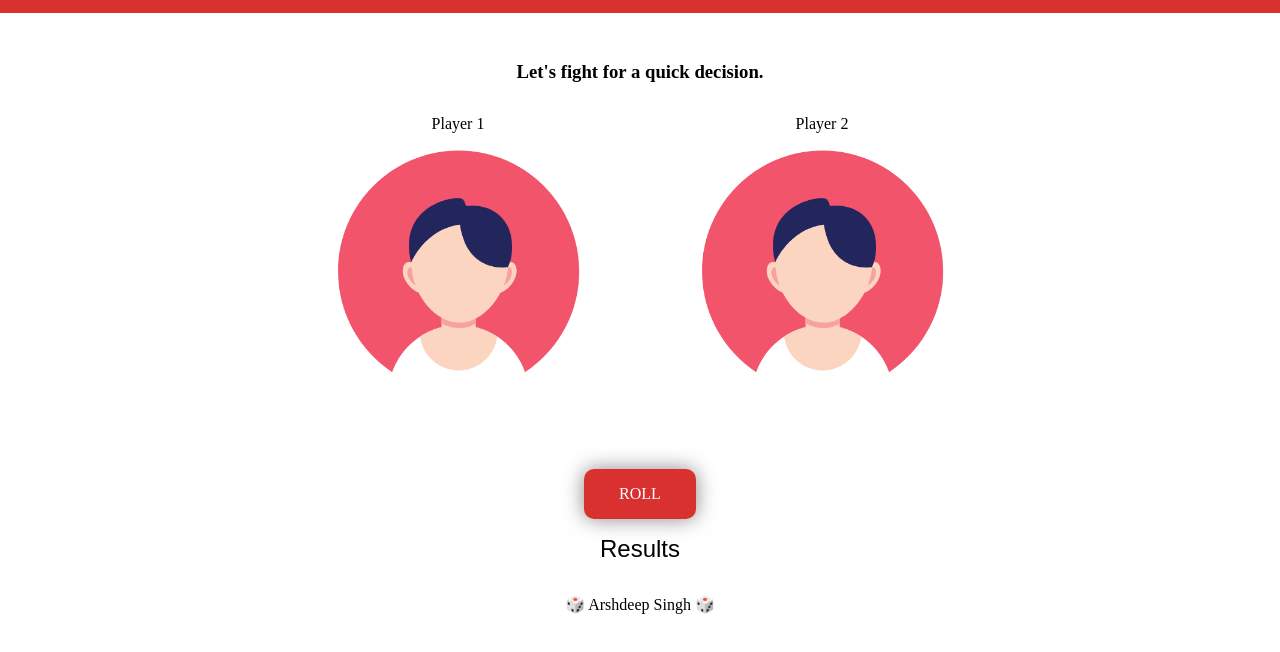
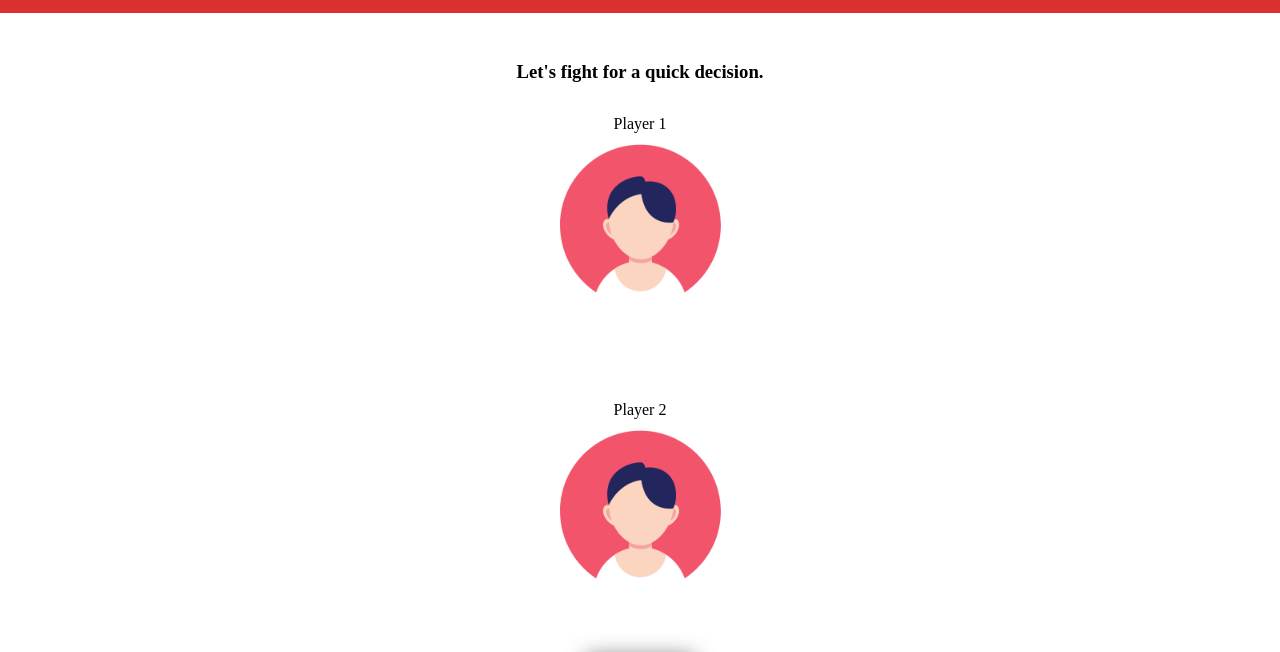
Before and after one commit to arshdeep-singh6/diceChallenge, a plain HTML site: page index.html in a window 1280 px wide. Shown: the part 139-791 px from the top of the page. Drawn offline with Linux system fonts and the light colour scheme.

Commit message:
added Readme and respnsive design

```diff
--- a/script.js
+++ b/script.js
@@ -15,7 +15,7 @@ rollBtn.addEventListener("click", ()=>{
 function switchImage(dice, imgId)
 {
     let img = document.getElementById(imgId);
-    img.style.height= "160px";
+    img.style.width= "160px";
     img.style.margin= "2rem 0";
     switch (dice)
     {
--- a/style.css
+++ b/style.css
@@ -13,31 +13,50 @@ header{
     text-align: center;
 }
 .container{
-    display: flex;
-    flex-direction: column;
+    display: grid;
+    grid-template-areas: "h3 h3"
+    "players players"
+    "button button"
+    "result result";
     align-items: center;
     justify-content: center;
     margin-top: 1rem;
     padding: 2rem;
 }
+
+h3{
+    grid-area: h3;
+    text-align: center;
+}
+
 .players{
+    width: 95vw;
     display: flex;
     text-align: center;
+    justify-content: center;
+    align-items: center;
+    flex-wrap: wrap;
+    grid-area: players;
 }
 
 .dice{
     padding: 2rem;
+    width: 45vw;
 }
 
 footer{
+    margin: 1rem;
     text-align: center;
 }
 
 img{
-    height: 300px;
+    width: 200px;
+    height: auto;
 }
 
 .roll{
+    margin: auto;
+    grid-area: button;
     background-color: rgb(217, 48, 48);
     box-sizing: content-box;
     width:5rem;
@@ -63,6 +82,26 @@ img{
 
 .result{
     font-family: sans-serif;
+    grid-area: result;
     font-size: 1.5rem;
-    margin-top: 1rem;
+    margin: 1rem auto;
 }
+
+
+
+
+
+@media screen and (max-width:600px) {
+    img{
+        width: 150px;
+    }
+
+    .players
+    {
+        max-width: 100%;
+    }
+
+    .players div{
+        width:200px;
+    }
+}
```
Also changed, not shown: 1 other file.
